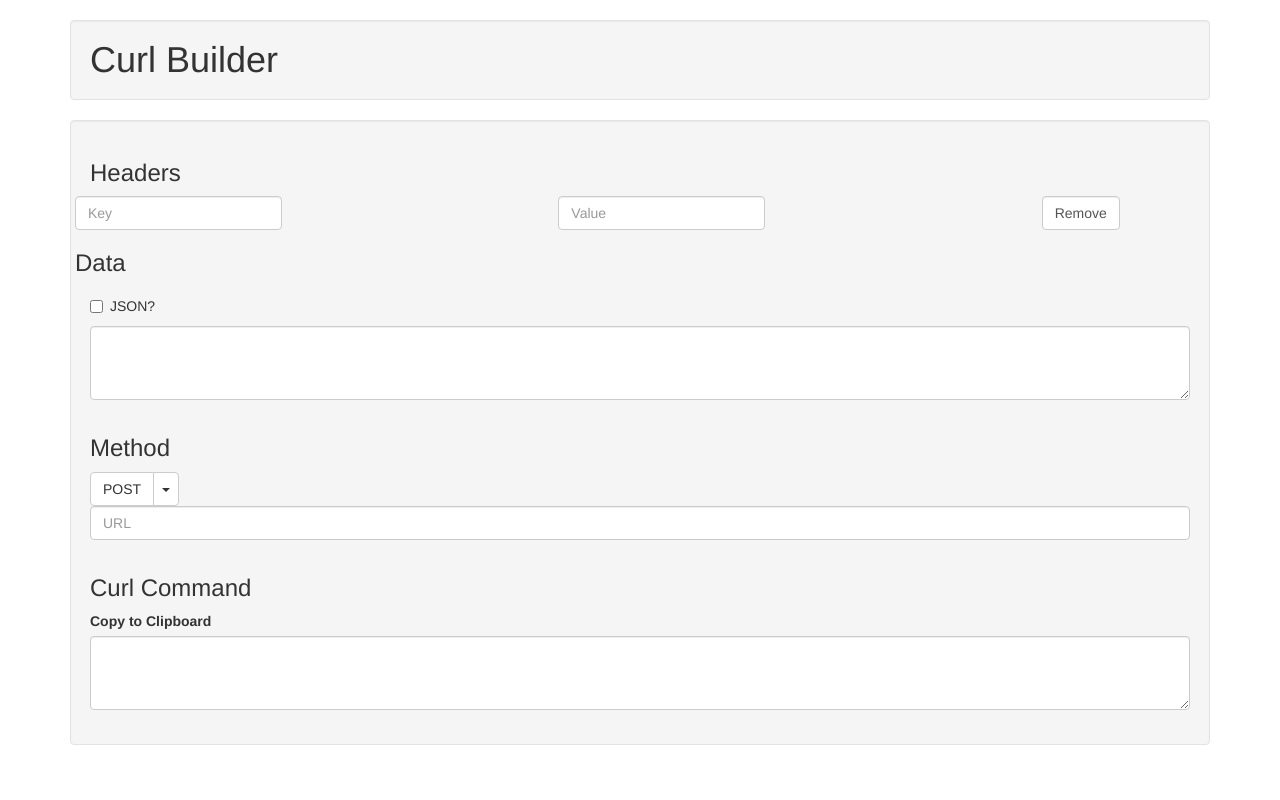
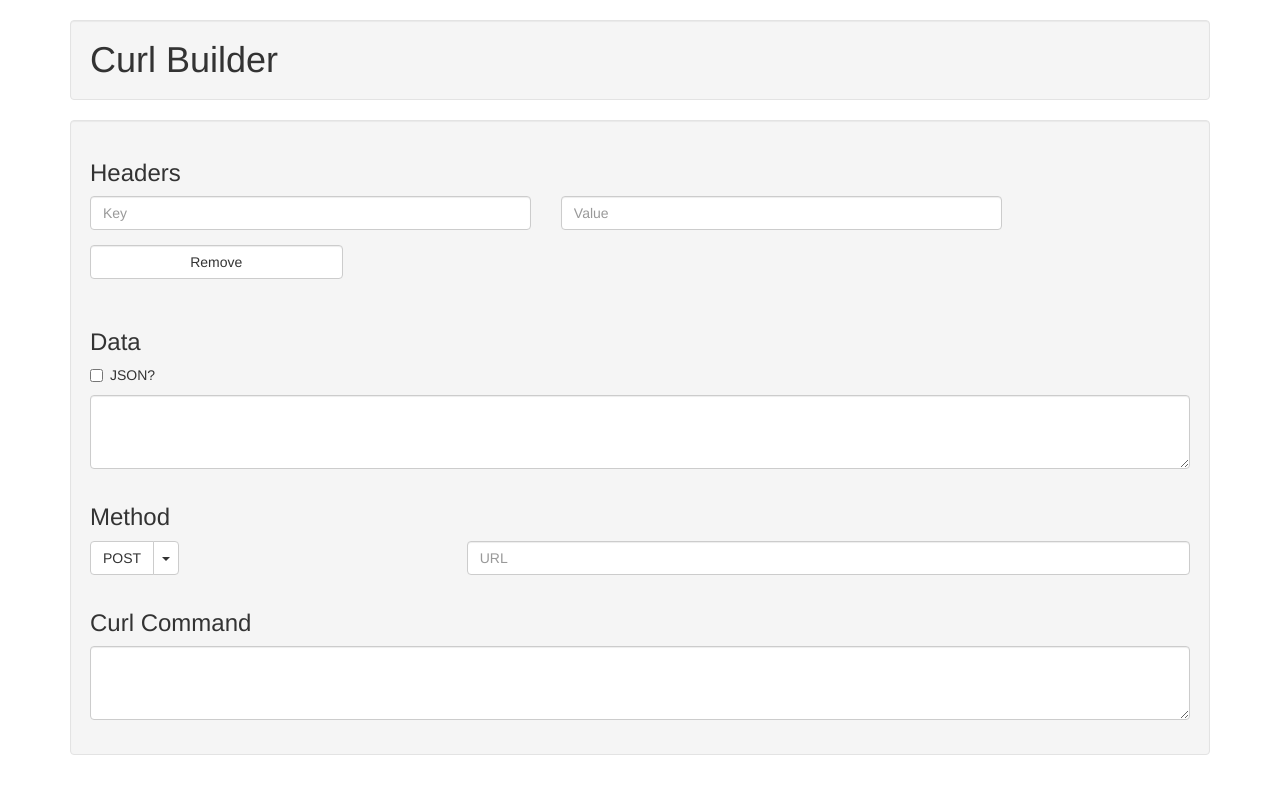
Before and after one commit to ScottNeaves/curl-builder, a Flask app: page / in a window 1280 px wide. Run offline with Flask 2, Linux system fonts and the light colour scheme; some libraries are stand-ins or nearby versions.

Commit message:
Fixed up the html to comply with bootstrap standards. Remove button does not collapse well and the dropdown menu carat drops to another line when page collapses and dropdown menu is not in line with the button when activated. Need to fix these issues.

```diff
--- a/templates/index.html
+++ b/templates/index.html
@@ -1,6 +1,6 @@
 <!doctype html>
+<html lang="en">
 
-<html lang="en">
 <head>
   <meta charset="utf-8">
   <title>Curl Builder</title>
@@ -15,40 +15,29 @@
 </head>
 
 <body class="container">
-
   <h1 class="well">Curl Builder</h1>
   <div class="well">
     <div class="row">
-    <div class="col-xs-12">
+      <div class="form-group col-xs-12">
         <h3>Headers</h3>
+        <form name="curlBuilder" id='haders'>
+          <div class="row">
+            <div class="form-group col-xs-5 col-md-5">
+              <input class="form-control" type="text" name="key" title="Enter a key" placeholder="Key" />
             </div>
-    <form name="curlBuilder" id='headers' class="form-inline">
-     <div class="row">
-       <div class="form-group col-xs-5">
-         <label for="key" class="sr-only">Key</label>
-         <input id="key" class="form-control input-group-lg reg_name" type="text" name="key"
-         title="Enter a key"
-         placeholder="Key"/>
+            <div class="form-group col-xs-4 col-md-5">
+              <input class="form-control" type="text" name="value" title="Enter a value" placeholder="Value" />
             </div>
-       <div class="form-group col-xs-5">
-         <label for="value" class="sr-only">Value</label>
-         <input id="value" class="form-control input-group-lg reg_name" type="text" name="value"
-         title="Enter a value"
-         placeholder="Value"/>
-       </div>
-       <div class="form-group col-xs-2">
-         <label for="Select Method" class="sr-only"></label>
-         <input id="remove" type="button" class="form-control input-group-lg reg_name" name="remove"
-         title="Remove key/value pair" value="Remove"
-         placeholder="remove"/>
+            <div class="form-group col-xs-3 cold-md-2">
+              <button class="form-control btn btn-default" name="remove" value="Remove"/>Remove</button>
             </div>
           </div>
-   </form>
+      </div>
     </div>
 
     <div class="row">
+      <div class="form-group col-xs-12 ">
         <h3>Data</h3>
-  <div class="form-group col-xs-12 ">
         <div class="checkbox">
           <label>
             <input type="checkbox"> JSON?
@@ -59,13 +48,13 @@
     </div>
 
     <div class="row">
- <div class="form-group col-lg-12">
+      <div class="form-group col-xs-12">
         <h3>Method</h3>
-   <div class="btn-group">
+        <div class="row">
+          <div class="btn-group col-xs-4">
             <button type="button" class="btn btn-default">POST</button>
             <button type="button" class="btn btn-default dropdown-toggle" data-toggle="dropdown" aria-haspopup="true" aria-expanded="false">
               <span class="caret"></span>
-       <span class="sr-only">Toggle Dropdown</span>
             </button>
             <ul class="dropdown-menu">
               <li><a href="#">POST</a></li>
@@ -74,20 +63,20 @@
               <li><a href="#">DELETE</a></li>
             </ul>
           </div>
-   <label for="value" class="sr-only"></label>
-   <input id="URL" class="form-control input-group-lg reg_name" type="text" name="URL"
-   title="Enter a URL"
-   placeholder="URL"/>
+          <div class="form-gorup col-xs-8">
+            <input id="URL" class="form-control input-group-lg reg_name" type="text" name="URL" title="Enter a URL" placeholder="URL" />
           </div>
         </div>
-
+      </div>
+    </div>
+    </form>
     <div class="row">
       <div class="form-group col-xs-12">
         <h3>Curl Command</h3>
-   <label for="textarea">Copy to Clipboard</label>
         <textarea class="form-control" rows="3"></textarea>
       </div>
     </div>
   </div>
 </body>
+
 </html>
```
Lines whose indentation alone changed are shown as unchanged.
